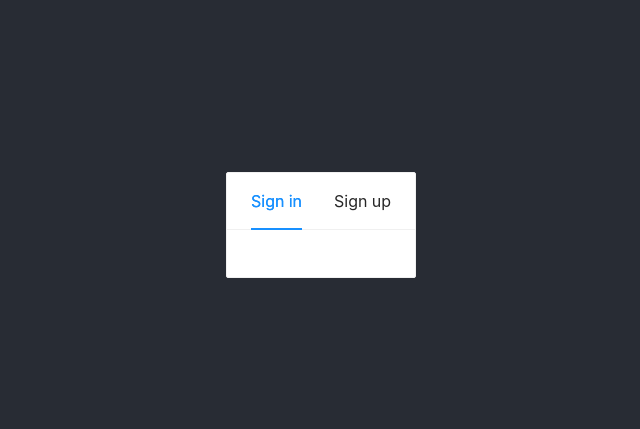
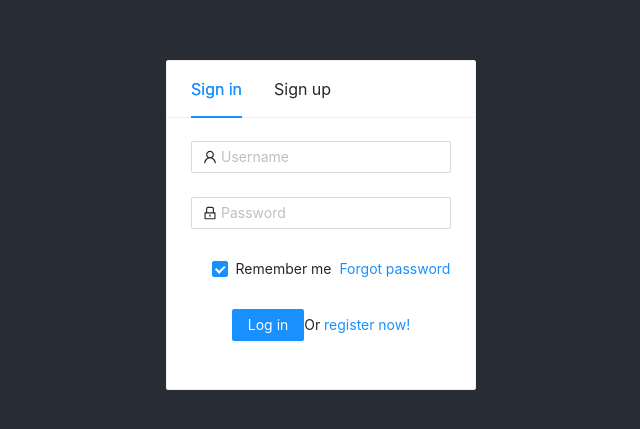
Before and after one commit to fuwhis/fresh-flex-client, a React (Create React App) app: page / in a window 1280 px wide. Shown: the part 175-604 px from the top of the page, without its empty margins (319-959 px from the left). Built offline with nearby package versions, Linux system fonts and the light colour scheme.

Commit message:
`fix`: component TabsCard render success the content

```diff
--- a/src/components/LoginForm/index.js
+++ b/src/components/LoginForm/index.js
@@ -19,6 +19,7 @@ function LoginForm() {
         remember: true,
       }}
       onFinish={onFinish}
+      style={{ width: '100%' }}
     >
       <Form.Item
         name="username"
@@ -47,7 +48,7 @@ function LoginForm() {
         />
       </Form.Item>
 
-      <Form.Item style={{ margin: '0 20% 0 0' }}>
+      <Form.Item style={{ paddingLeft: '20px' }}>
         <Form.Item name="remember" valuePropName="checked" noStyle>
           <Checkbox>Remember me</Checkbox>
         </Form.Item>
--- a/src/components/TabsCard/index.js
+++ b/src/components/TabsCard/index.js
@@ -1,40 +1,59 @@
 import React, { useState } from 'react';
-import { Card } from 'antd';
+import { Card, Tabs } from 'antd';
 import LoginForm from '../LoginForm/index.js';
+
+const { TabPane } = Tabs;
 
 function TabsCard() {
   const tabList = [
     {
-      key: 'signIn',
+      key: 'tab1',
       tab: 'Sign in'
     },
     {
-      key: 'signUp',
+      key: 'tab2',
       tab: 'Sign up'
     }
   ];
 
   const contentList = {
-    signIn: <p>signin</p>,
-    signUp: <p>signup</p>,
+    tab1: <LoginForm />,
+    tab2: <p>signup</p>,
   };
 
-  const [activeTab, setActiveTab] = useState('signIn');
+  const [activeTab, setActiveTab] = useState('tab1');
   const handleTabChange = key => {
     setActiveTab(key);
   };
-
+  const callbackFn = (key) => {
+    console.log(key);
+  }
   return (
     <Card
-      style={{ width: 'auto' }}
+      style={{ width: '400' }}
       tabList={tabList}
       activeTabKey={activeTab}
       onTabChange={key => {
         handleTabChange(key);
       }}
     >
-      {contentList[setActiveTab]}
+      {contentList[activeTab]}
     </Card>
+
+    // <Card
+    //   style={{ width: 'auto', margin: '10% 10% 10% 10%' }}
+    // >
+    //   <Tabs defaultActiveKey="1" onChange={callbackFn}>
+    //     <TabPane tab="Sign In" key="1">
+    //       <LoginForm />
+    //     </TabPane>
+    //     <TabPane tab="Sign Up" key="2">
+    //       Signup
+    //     </TabPane>
+    //   </Tabs>
+    // </Card>
+
+
   );
 }
 export default TabsCard;
```
Also changed, not shown: src/components/LoginForm/index.less (added).
